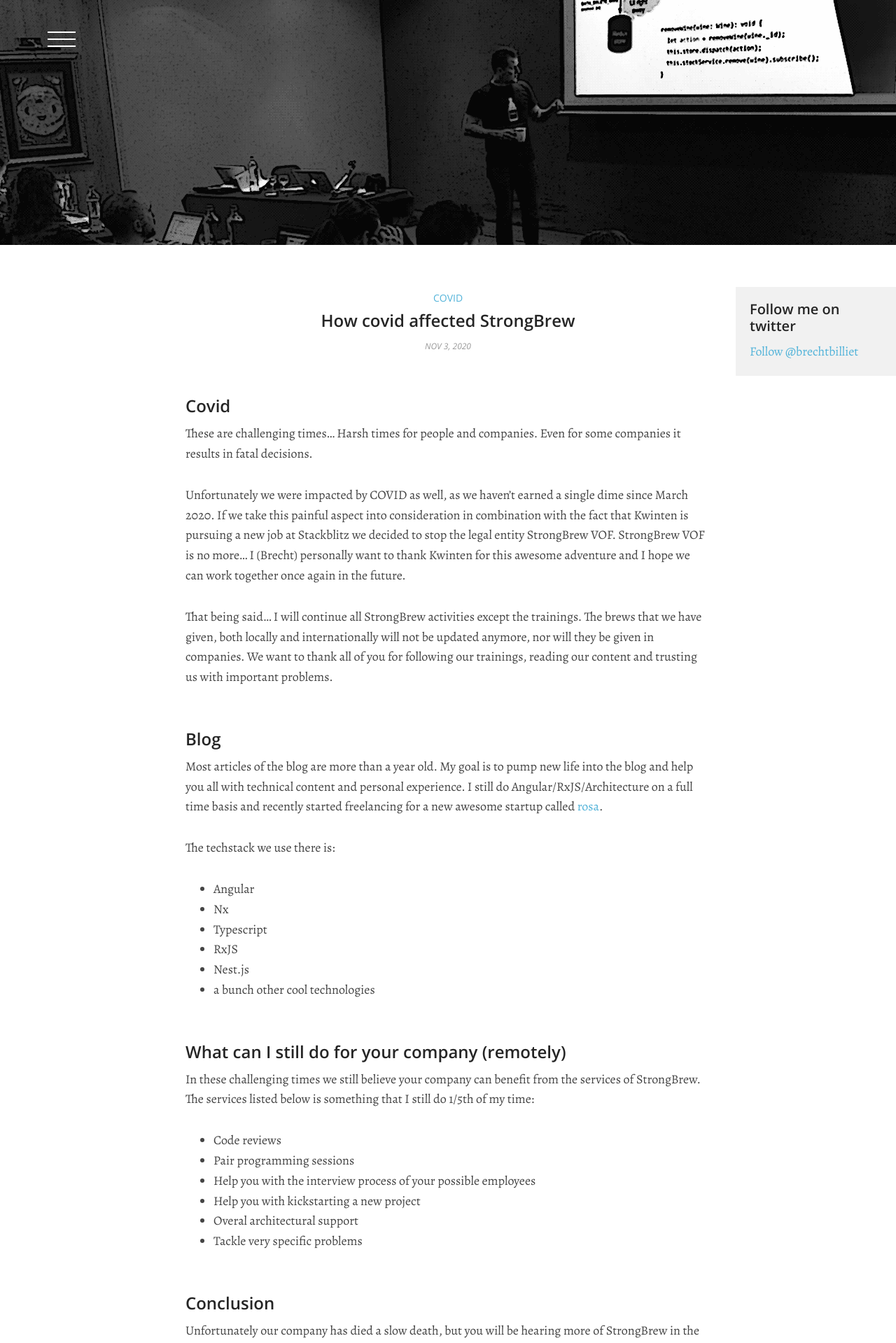
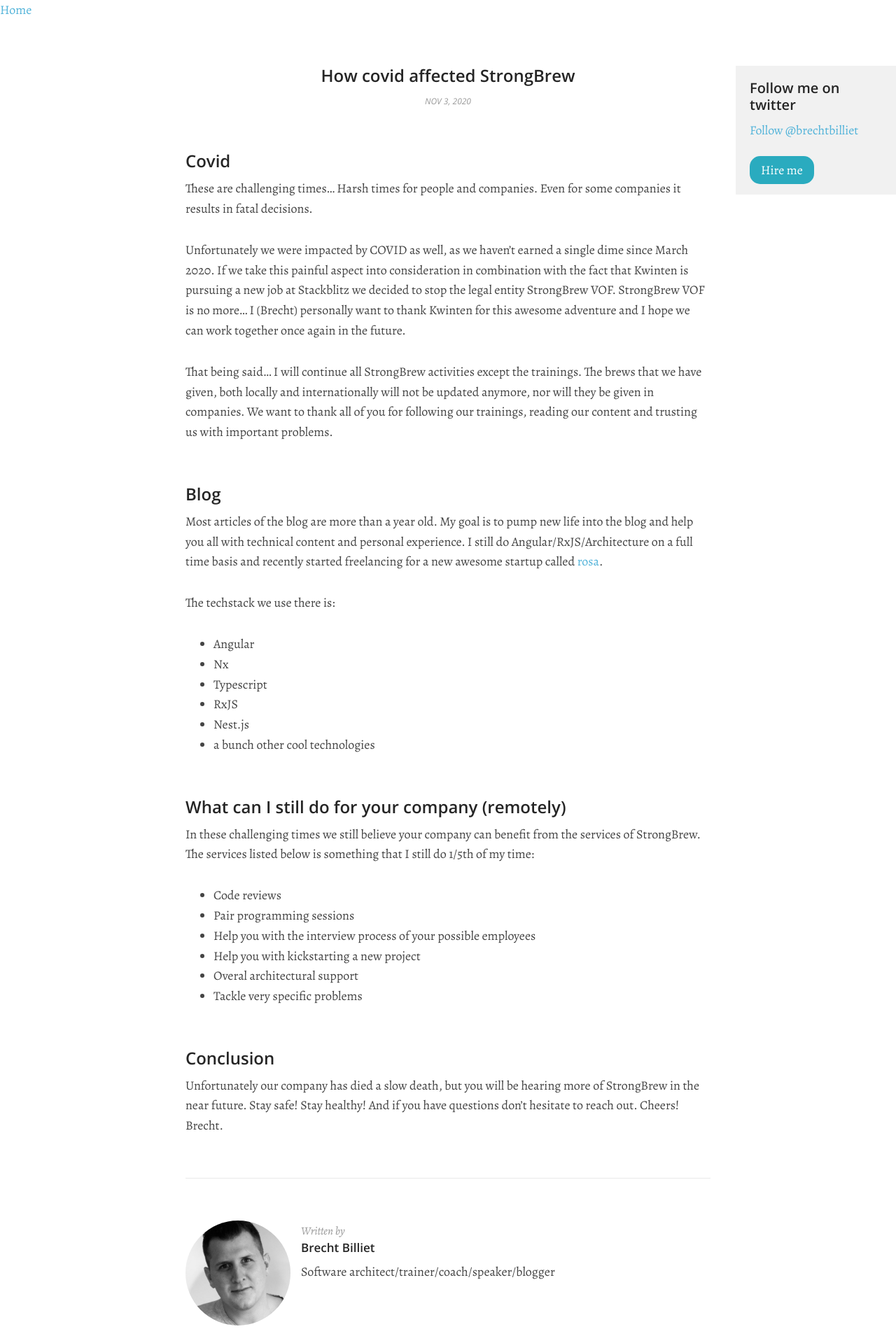
Before and after one commit to brechtbilliet/brechtbilliet.github.io, a Jekyll site: the page built from _posts/2020-11-03-how-covid-affected-strongbrew.md, in a window 1280 px wide. Shown: the top 1919 px of the page at 70% size. Built offline with Jekyll 4.4.1, drawn with Linux system fonts in a browser that asks for light colours; nearby versions of some CDN libraries; comment, search, counter and statistics services are not loaded.

```diff
--- a/_config.yml
+++ b/_config.yml
@@ -5,7 +5,6 @@
 title: Frontend software architect living in Belgium
 email: billietbrecht@gmail.com
 description: "A responsive Jekyll theme for a personal blog."
-paginate: 5
 hero_image: hero.png
 logo_url: img/brecht.jpg
 sub_title: Brecht Billiet
@@ -37,7 +36,7 @@ disqus: "brechtbilliet"
 
 # Your website URL (e.g. http://barryclark.github.io or http://www.barryclark.co)
 # Used for Sitemap.xml and your RSS feed
-url: "http://blog.brecht.io"
+url: "https://blog.brecht.io"
 
 # If you're hosting your site at a Project repository on GitHub pages
 # (http://yourusername.github.io/repository-name)
@@ -53,15 +52,15 @@ permalink: /:title/
 version: v1.2.0
 
 # Jekyll 3 now only supports Kramdown for Markdown
+# Jykell configuration
+#markdown: redcarpet
+#highlighter: pygments
+markdown: kramdown
 kramdown:
-  # Use GitHub flavored markdown, including triple backtick fenced code blocks
   input: GFM
-  # Jekyll 3 and GitHub Pages now only support rouge for syntax highlighting
-  syntax_highlighter: rouge
-  syntax_highlighter_opts:
-    # Use existing pygments syntax highlighting css
-    css_class: 'high_light'
-
+highlighter: none
+paginate: 5
+language: 'en-uk'
 # Set the Sass partials directory, as we're using @imports
 
 # Exclude these files from your production _site
@@ -71,7 +70,6 @@ exclude:
   - LICENSE
   - README.md
   - CNAME
-plugins: [jekyll-sitemap, jekyll-feed, jekyll-paginate]
 # Theme Settings
 analytics: UA-43296458-5
 google_verification:
--- a/_includes/doctype-head.html
+++ b/_includes/doctype-head.html
@@ -18,6 +18,7 @@
         <meta name="description" content="{{ site.description }}">
     {% endif %}
 
+
     <!-- Stylesheet -->
     <link rel="stylesheet" href="{{ "/css/main.css" | prepend: site.baseurl }}">
     <link rel="canonical" href="{{ page.url | replace:'index.html','' | prepend: site.baseurl | prepend: site.url }}">
--- a/_includes/header.html
+++ b/_includes/header.html
@@ -1,17 +1 @@
-<!-- Start Navigation -->
-<nav class="main-nav">
-    <a href="{{ site.baseurl }}/">Home</a>
-    <a target="_blank" href="http://brecht.io">About Me</a>
-</nav>
-<!-- End Navigation -->
-
-<!-- Start Header -->
-<header class="main-header" style="background: url('{{ site.baseurl }}/img/{{ site.hero_image }}') no-repeat center center;">
-
-    <!-- Start Navigation button -->
-    <button id="nav-btn" class="nav-btn">
-        <span class="nav-lines"></span>
-    </button>
-    <!-- End Navigation button -->
-</header>
-<!-- End Header -->
+<a href="{{ site.baseurl }}/">Home</a>
--- a/_layouts/post.html
+++ b/_layouts/post.html
@@ -7,25 +7,38 @@ layout: default
             display: none;
         }
     }
+
     @media (min-width: 1100px) {
         .followme {
             background: #f1f1f1;
             position: fixed;
-            margin-left:786px;
+            margin-left: 786px;
             padding: 20px;
         }
     }
+
+    .hire-me-button {
+        background-color: #2aabbf;
+        color: #fff;
+        border: none;
+        padding: 8px 16px;
+        border-radius: 15px;
+    }
+
 </style>
 <div class="followme">
     <h3>Follow me on twitter</h3>
     <a href="https://twitter.com/brechtbilliet" class="twitter-follow-button"
        data-size="large"
-       data-show-count="false">Follow @brechtbilliet</a><script
+       data-show-count="false">Follow @brechtbilliet</a>
+    <script
             async src="//platform.twitter.com/widgets.js" charset="utf-8"></script>
+    <br/>
+    <br/>
+    <a href="https://brecht.io" class="hire-me-button">Hire me</a>
 </div>
 <article class="post">
     <header class="post-header">
-        <span class="category">{{ page.categories }}</span>
         <h2>{{ page.title }}</h2>
         <span class="date">{{ page.date | date: "%b %-d, %Y" }}</span>
     </header>
--- a/_scss/layout/_layout.scss
+++ b/_scss/layout/_layout.scss
@@ -10,7 +10,7 @@
   @include breakpoint(medium) {
     transition: all 0.3s ease 200ms;
     .nav-trigger & {
-            transform: translate3d(0,82px,0);
+      transform: translate3d(0, 82px, 0);
     }
   }
 }
```
Also changed, not shown: other parts of _includes/doctype-head.html (+6 -0 lines), _scss/layout/_main.scss (line endings or trailing spaces), 1 other file. Lines whose indentation alone changed are shown as unchanged.
